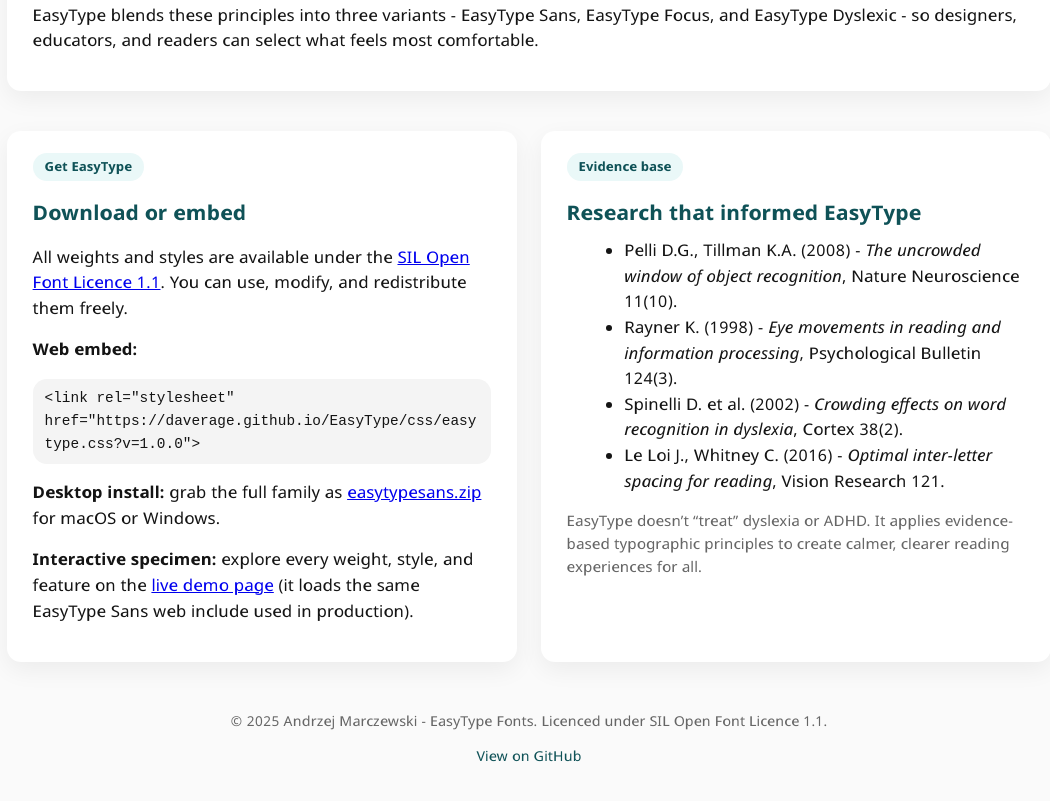
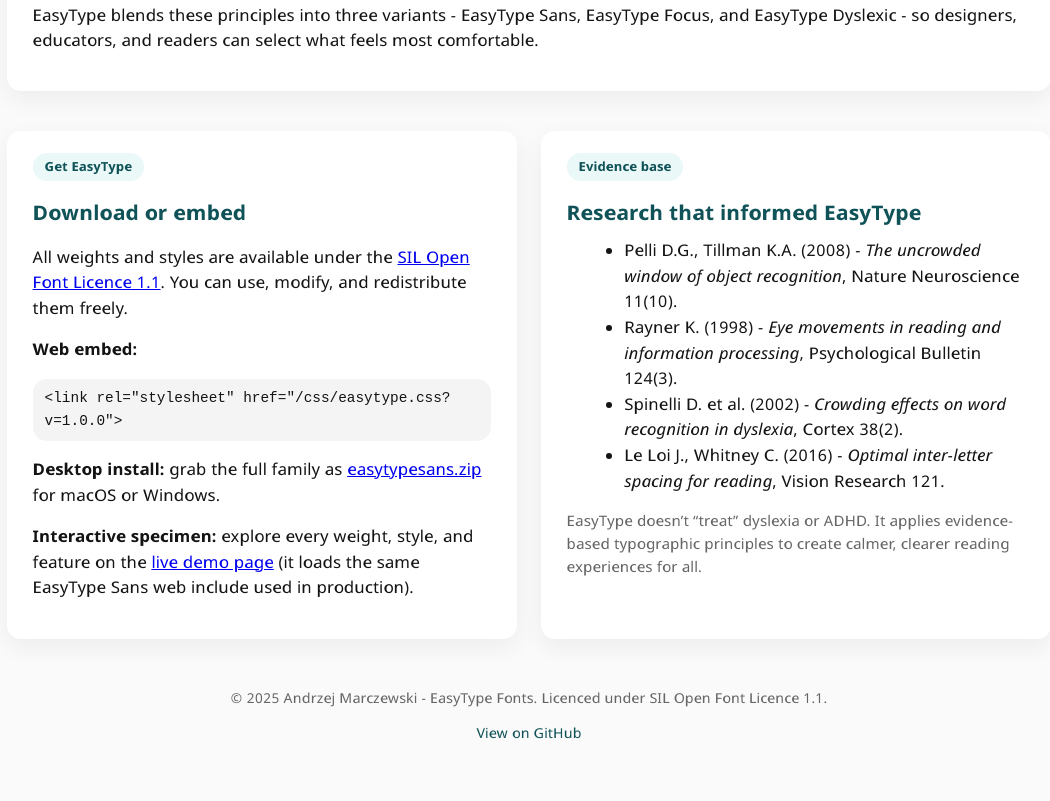
Before and after one commit to daverage/EasyType, a plain HTML site: page index.html in a window 1280 px wide. Shown: the part 1450-2251 px from the top of the page, without its empty margins (111-1161 px from the left). Drawn offline with Linux system fonts and the light colour scheme; a web font is replaced by a local one.

Commit message:
Embed update

```diff
--- a/index.html
+++ b/index.html
@@ -214,7 +214,7 @@
         <h2>Download or embed</h2>
         <p>All weights and styles are available under the <a href="https://scripts.sil.org/OFL">SIL Open Font Licence 1.1</a>. You can use, modify, and redistribute them freely.</p>
         <p><strong>Web embed:</strong></p>
-        <p><code>&lt;link rel="stylesheet" href="https://daverage.github.io/EasyType/css/easytype.css?v=1.0.0"&gt;</code></p>
+        <p><code>&lt;link rel="stylesheet" href="/css/easytype.css?v=1.0.0"&gt;</code></p>
         <p><strong>Desktop install:</strong> grab the full family as <a href="https://www.marczewski.me.uk/easytype/easytypesans.zip">easytypesans.zip</a> for macOS or Windows.</p>
         <p><strong>Interactive specimen:</strong> explore every weight, style, and feature on the <a href="demo.html">live demo page</a> (it loads the same EasyType Sans web include used in production).</p>
       </article>
```
Also changed, not shown: readme.md.
